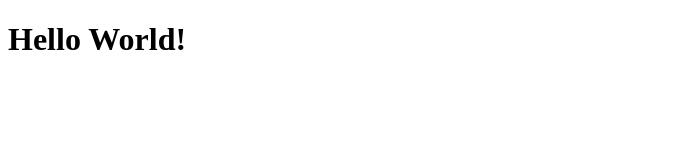
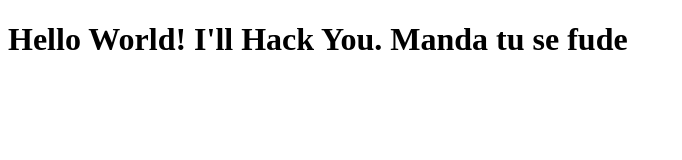
Before and after one commit to VictorC0rrea/FirstProject, a plain HTML site: page index.html in a window 1280 px wide. Shown: the whole page, without its empty margins (0-682 px from the left). Drawn offline with Linux system fonts and the light colour scheme.

Commit message:
vários Nada

```diff
--- a/index.html
+++ b/index.html
@@ -6,6 +6,6 @@
     <title>Banco do Brasil Hacking</title>
 </head>
 <body>
-    <h1>Hello World!</h1>
+    <h1>Hello World! I'll Hack You. Manda tu se fude</h1>
 </body>
 </html>
```
